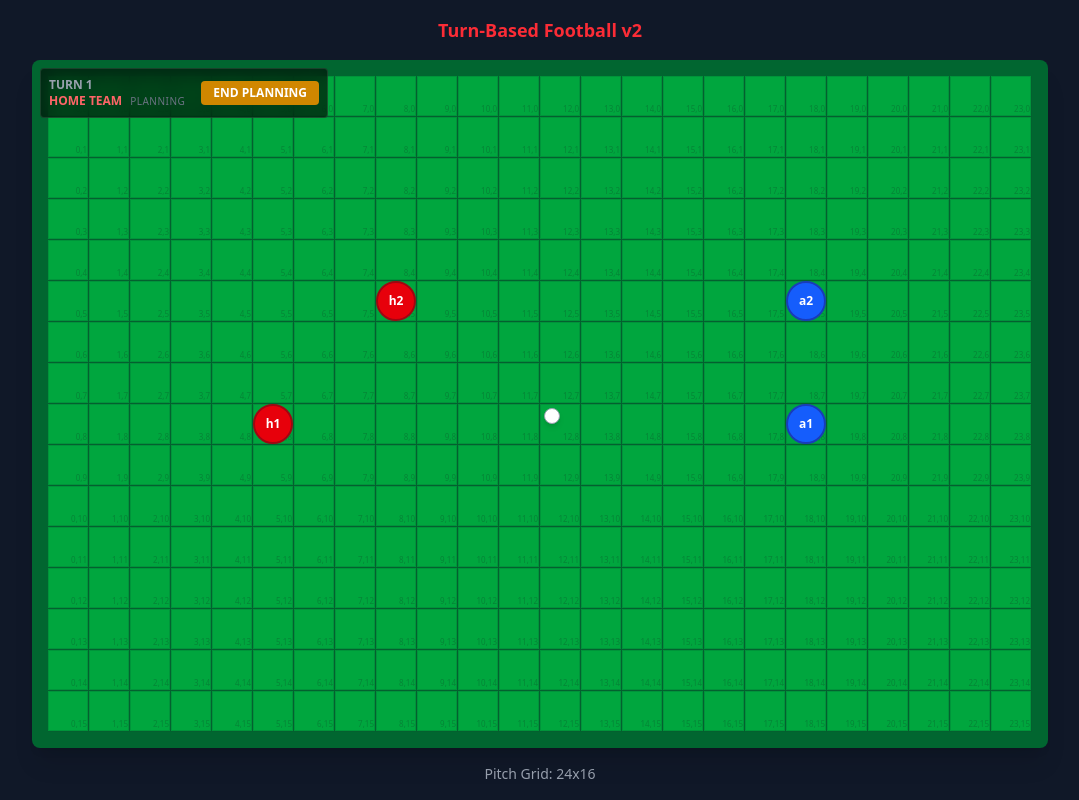
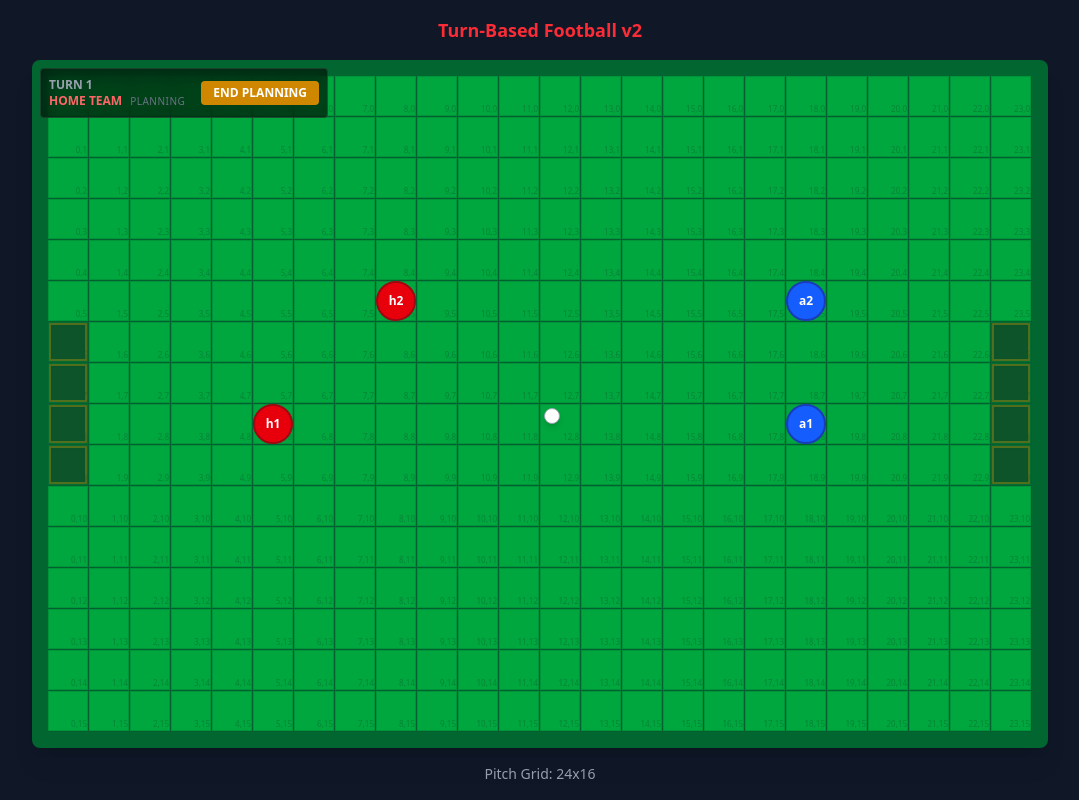
Before and after one commit to RussellShire/turn-based-football-v2, a React (Vite) app: page / in a window 1280 px wide. Shown: the whole page, without its empty margins (100-1179 px from the left). Built offline with nearby package versions, Linux system fonts and the light colour scheme.

Commit message:
Add goal space to the UI

```diff
--- a/src/components/DroppableTile.tsx
+++ b/src/components/DroppableTile.tsx
@@ -1,6 +1,7 @@
 import React from 'react';
 import { useDroppable } from '@dnd-kit/core';
 import { clsx } from 'clsx';
+import { isInsideGoal } from '../engine/grid';
 import type { Vector2 } from '../engine/types';
 
 interface DroppableTileProps {
@@ -15,14 +16,19 @@ export const DroppableTile: React.FC<DroppableTileProps> = ({ pos, children }) =
         data: { pos }
     });
 
+    const isGoal = isInsideGoal(pos);
+
     return (
         <div
             ref={setNodeRef}
             className={clsx(
-                "w-10 h-10 border border-green-700/50 relative transition-colors duration-200",
-                isOver ? "bg-green-400/50 scale-105 z-10" : "bg-green-600"
+                "w-10 h-10 relative transition-all duration-200 border border-green-700/50",
+                isOver ? "bg-green-400/50 scale-105 z-10" : isGoal ? "bg-green-900 shadow-inner" : "bg-green-600"
             )}
         >
+            {isGoal && (
+                <div className="absolute inset-0 border-2 border-yellow-500/30 pointer-events-none" />
+            )}
             {children}
             {/* Coordinate debug */}
             <span className="text-[8px] text-green-900 absolute bottom-0 right-0 opacity-40 pointer-events-none select-none">
--- a/src/engine/grid.ts
+++ b/src/engine/grid.ts
@@ -2,6 +2,29 @@ import type { Vector2 } from './types';
 
 export const GRID_WIDTH = 24;
 export const GRID_HEIGHT = 16;
+
+export const GOAL_WIDTH_SIZE = 1; // 1 tile wide for the line
+export const GOAL_HEIGHT_SIZE = 4; // 4 tiles high
+export const GOAL_Y_START = Math.floor((GRID_HEIGHT - GOAL_HEIGHT_SIZE) / 2); // 6
+export const GOAL_Y_END = GOAL_Y_START + GOAL_HEIGHT_SIZE - 1; // 9
+
+export type TeamId = 'HOME' | 'AWAY';
+
+export const isGoalSpace = (pos: Vector2, scoringTeam: TeamId): boolean => {
+    // HOME scores in AWAY goal (x = 23)
+    // AWAY scores in HOME goal (x = 0)
+    const targetX = scoringTeam === 'HOME' ? GRID_WIDTH - 1 : 0;
+    return (
+        pos.x === targetX &&
+        pos.y >= GOAL_Y_START &&
+        pos.y <= GOAL_Y_END
+    );
+};
+
+export const isInsideGoal = (pos: Vector2): boolean => {
+    return (pos.x === 0 || pos.x === GRID_WIDTH - 1) &&
+        (pos.y >= GOAL_Y_START && pos.y <= GOAL_Y_END);
+};
 
 export const isValidTile = (pos: Vector2): boolean => {
     return (
```
Also changed, not shown: 1 other file (tests, documents, lock files or other folders).
